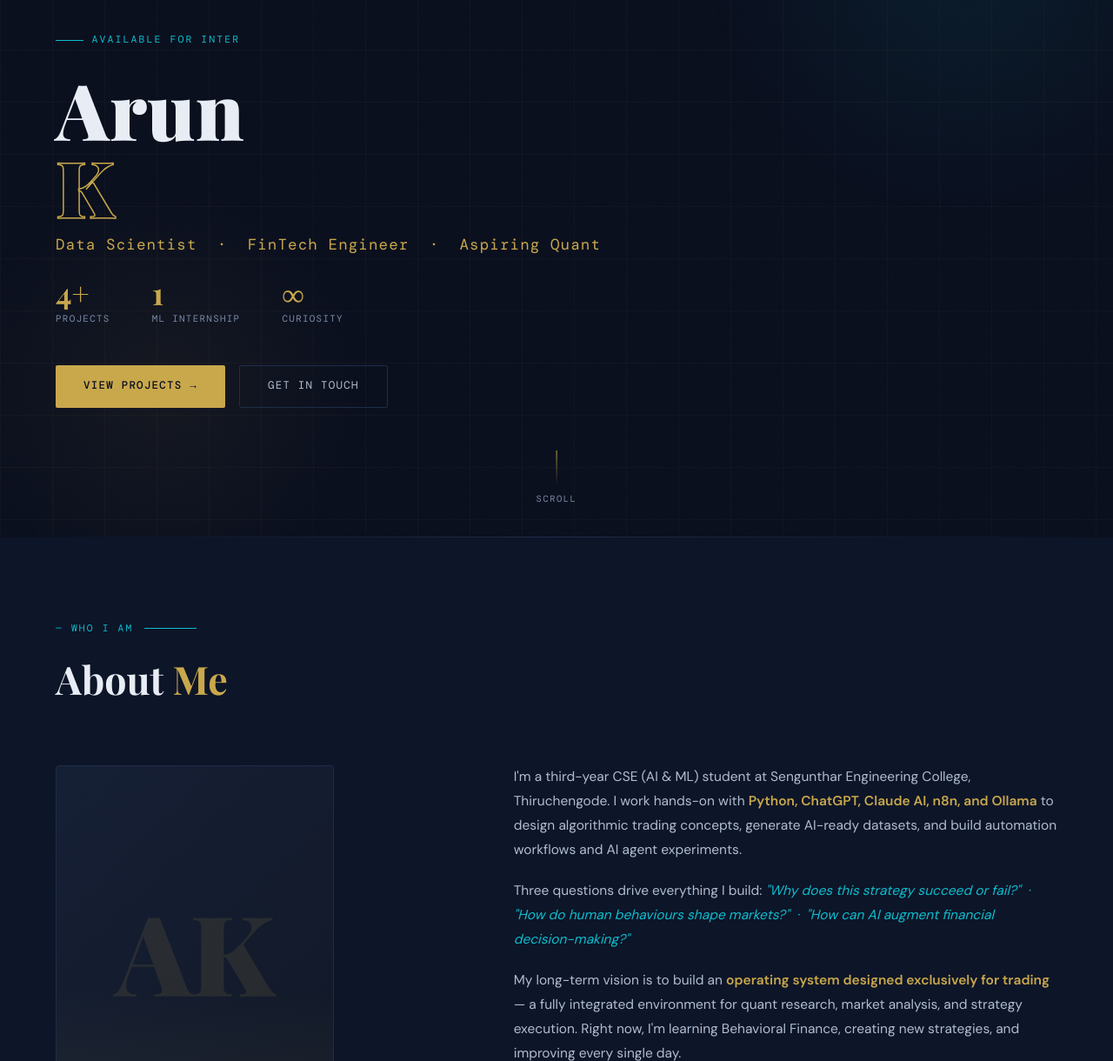
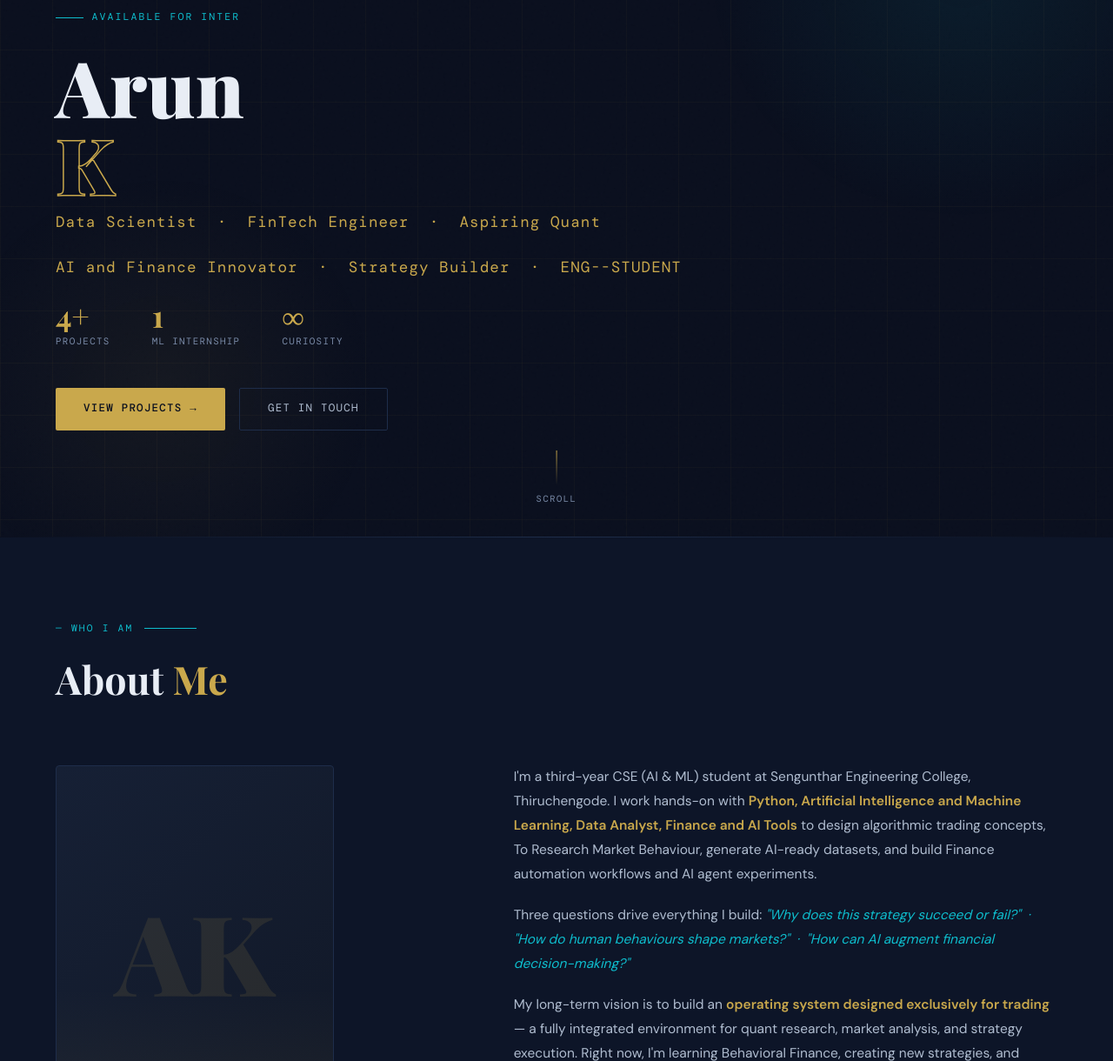
Before and after one commit to mr-Arun-2006/its_my_portfolio, a plain HTML site: page index.html in a window 1280 px wide. Shown: the part 183-1403 px from the top of the page at 87% size. Drawn offline with nearby package versions, Linux system fonts and the light colour scheme; a web font is replaced by a local one.

Commit message:
Revise hero content and update about section
Updated hero title and about text to reflect new skills and focus areas.

```diff
--- a/index.html
+++ b/index.html
@@ -501,6 +501,7 @@ footer{
     <div class="hero-tag">Available for Internship · 2026</div>
     <h1 class="hero-name">Arun<br><span>K</span></h1>
     <div class="hero-title">Data Scientist &nbsp;·&nbsp; FinTech Engineer &nbsp;·&nbsp; Aspiring Quant</div>
+     <div class="hero-title">AI and Finance Innovator &nbsp;·&nbsp; Strategy Builder &nbsp;·&nbsp; ENG--STUDENT</div>
     <!--<p class="hero-bio">
       CSE (AI &amp; ML) student building at the intersection of machine learning, algorithmic trading,
       and modern AI tools. I work hands-on with Python, Claude AI, ChatGPT, n8n &amp; Ollama to turn
@@ -570,8 +571,8 @@ footer{
     <div class="about-text fade-up">
       <p>
         I'm a third-year CSE (AI &amp; ML) student at Sengunthar Engineering College, Thiruchengode.
-        I work hands-on with <strong style="color:var(--gold)">Python, ChatGPT, Claude AI, n8n, and Ollama</strong>
-        to design algorithmic trading concepts, generate AI-ready datasets, and build automation
+        I work hands-on with <strong style="color:var(--gold)">Python, Artificial Intelligence and Machine Learning, Data Analyst, Finance and AI Tools</strong>
+        to design algorithmic trading concepts, To Research Market Behaviour, generate AI-ready datasets, and build Finance automation
         workflows and AI agent experiments.
       </p>
       <p>
```
